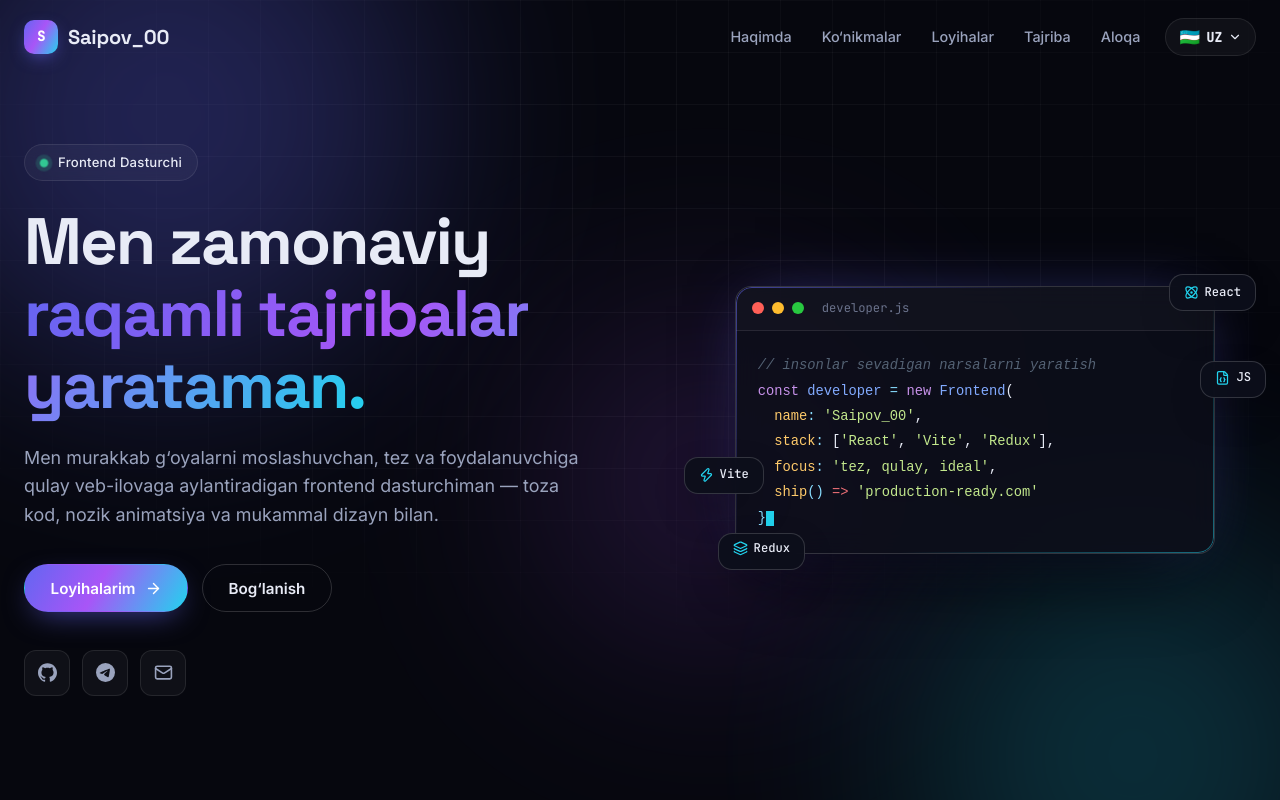
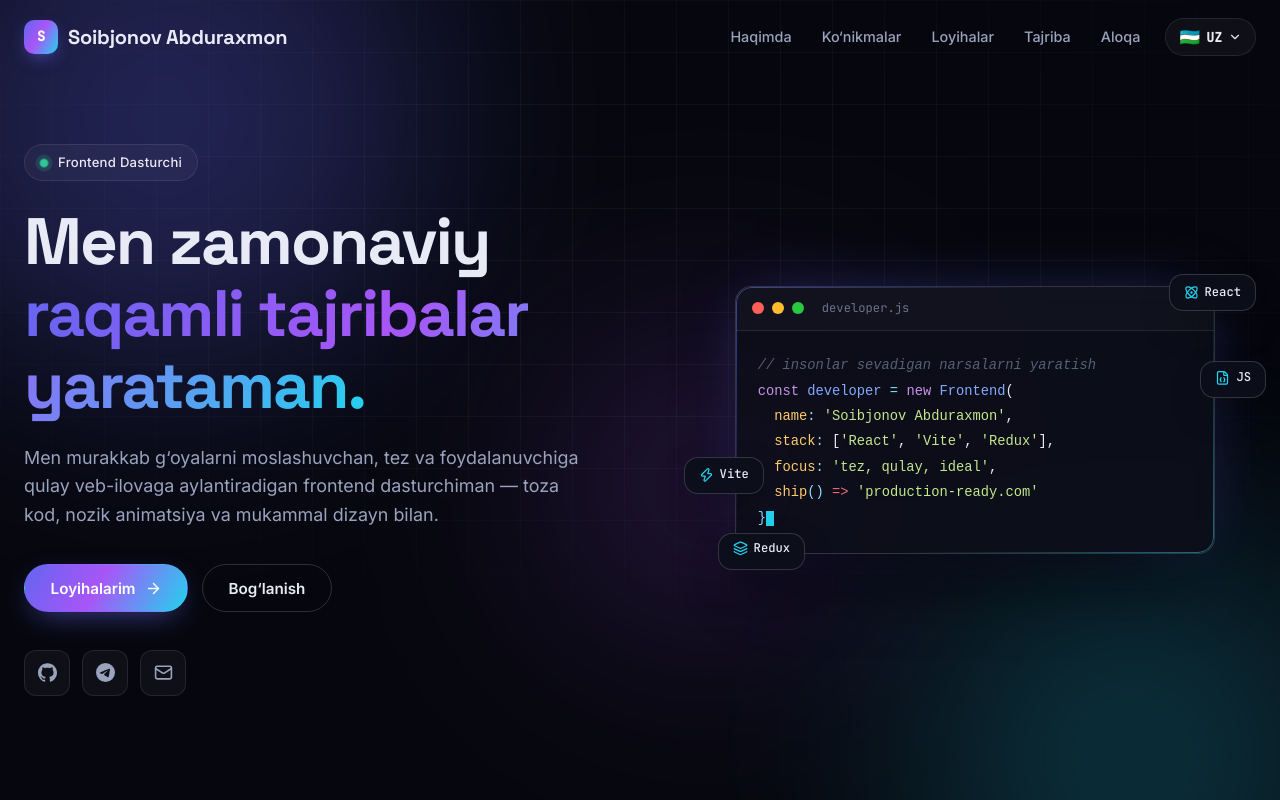
Before and after one commit to soibjonov0611-web/I-am-repazitory, a React (Vite) app: page / in a window 1280 px wide. Shown: the top 800 px of the page. Built offline with nearby package versions, Linux system fonts and the light colour scheme.

Commit message:
Portfolio yangilandi

```diff
--- a/src/data/portfolio.js
+++ b/src/data/portfolio.js
@@ -3,8 +3,8 @@
 // ─────────────────────────────────────────────────────────────────────────────
 
 export const profile = {
-  name: 'Saipov_00',
-  firstName: 'Saipov_00',
+  name: 'Soibjonov Abduraxmon',
+  firstName: 'Soibjonov',
   role: 'Frontend Developer',
   availability: 'Open for opportunities',
   email: 'soibjonov.0611@gmail.com',
```
Also changed, not shown: src/i18n/LanguageContext.jsx (line endings or trailing spaces), src/i18n/LanguageProvider.jsx (line endings or trailing spaces).
